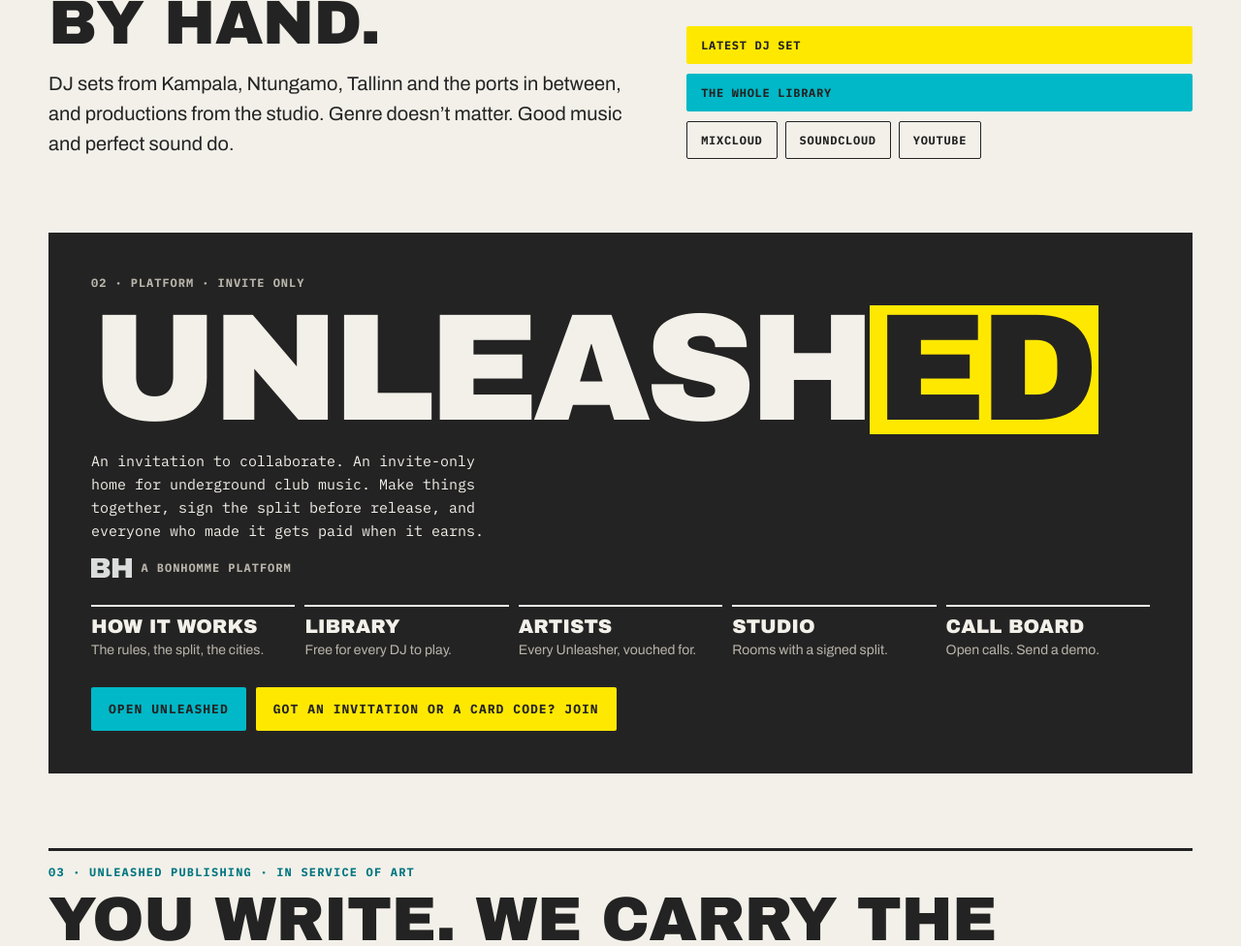
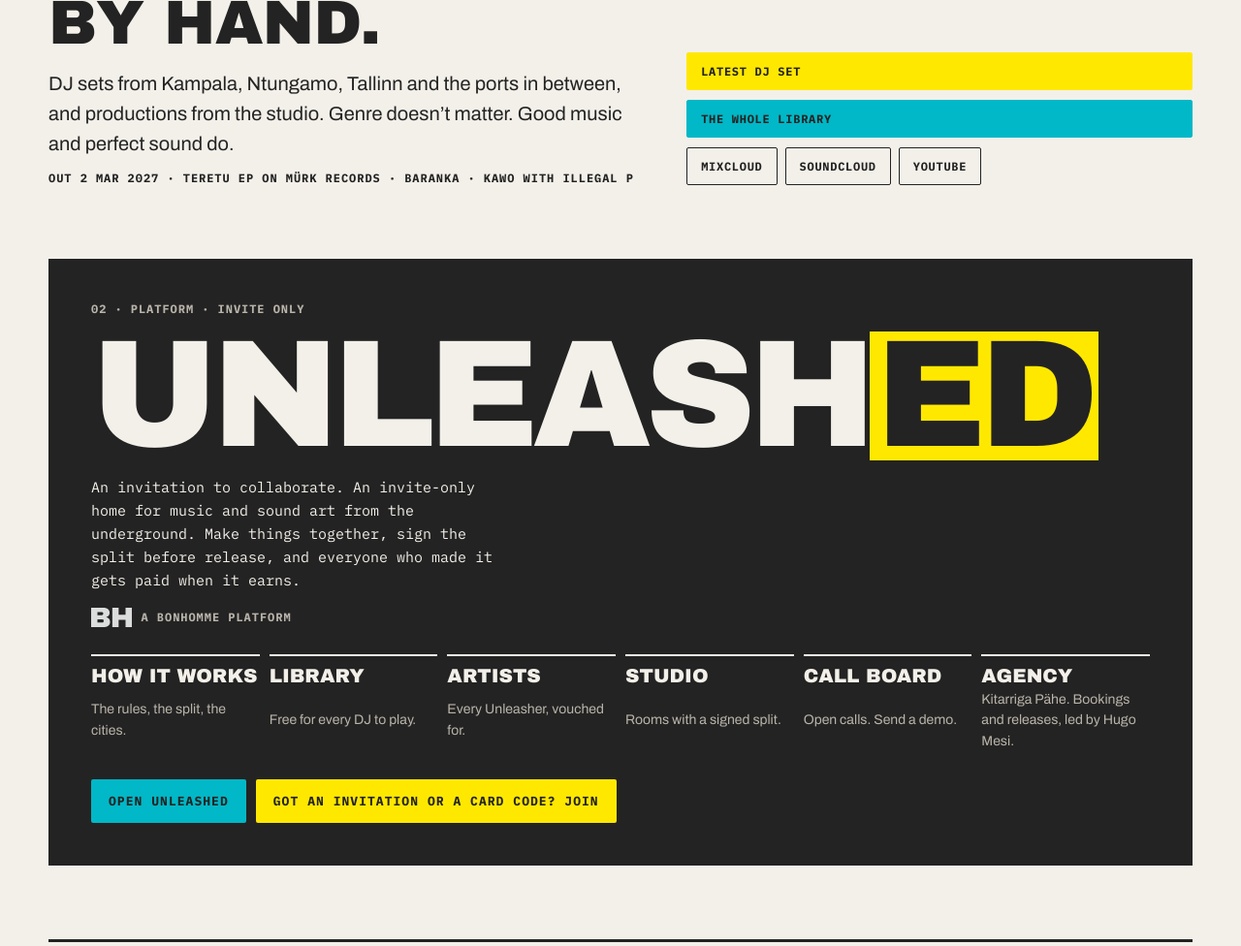
Before and after one commit to theoriginalbonhomme/theoriginalbonhomme.github.io, a plain HTML site: page index.html in a window 1280 px wide. Shown: the part 1000-1976 px from the top of the page at 97% size. Drawn offline with Linux system fonts and the light colour scheme.

Commit message:
One road: platform for music and sound art, agency, release day, Kati's new page
Co-Authored-By: Claude Opus 5.5 <noreply@anthropic.com>
Claude-Session: https://claude.ai/code/session_01J3QFvfEfShj7rGoi2Nvcy7

```diff
--- a/index.html
+++ b/index.html
@@ -191,6 +191,7 @@ footer img{height:24px;width:auto;filter:var(--logo)}
       <p class="eyebrow">01 · Music</p>
       <h2 class="sec" id="music-h">Deep dub to techno. Made by hand.</h2>
       <p class="lead">DJ sets from Kampala, Ntungamo, Tallinn and the ports in between, and productions from the studio. Genre doesn’t matter. Good music and perfect sound do.</p>
+      <p class="mono" style="margin:6px 0 0;font-weight:700">Out 2 Mar 2027 · Teretu EP on MÜRK Records · Baranka · KAWO with iLLEGAL P</p>
     </div>
     <div class="acts">
       <a class="btn ye" href="/unleashed/#channel">Latest DJ set</a>
@@ -207,7 +208,7 @@ footer img{height:24px;width:auto;filter:var(--logo)}
     <div style="display:grid;gap:16px">
       <p class="mono kick">02 · Platform · invite only</p>
       <h2 class="word" id="un-h">Unleash<span>ed</span></h2>
-      <p class="line">An invitation to collaborate. An invite-only home for underground club music. Make things together, sign the split before release, and everyone who made it gets paid when it earns.</p>
+      <p class="line">An invitation to collaborate. An invite-only home for music and sound art from the underground. Make things together, sign the split before release, and everyone who made it gets paid when it earns.</p>
       <div class="by"><img src="img/bonhomme-bh.svg" alt=""><span class="mono">A BONHOMME platform</span></div>
     </div>
     <div class="parts">
@@ -216,6 +217,7 @@ footer img{height:24px;width:auto;filter:var(--logo)}
       <a href="/unleashed/#artists"><b>Artists</b><span>Every Unleasher, vouched for.</span></a>
       <a href="/unleashed/#studio"><b>Studio</b><span>Rooms with a signed split.</span></a>
       <a href="/unleashed/#collab"><b>Call board</b><span>Open calls. Send a demo.</span></a>
+      <a href="mailto:theoriginalbonhomme@gmail.com?subject=Kitarriga%20P%C3%A4he%20bookings"><b>Agency</b><span>Kitarriga Pähe. Bookings and releases, led by Hugo Mesi.</span></a>
     </div>
     <div class="acts">
       <a class="b tq" href="/unleashed/">Open Unleashed</a>
@@ -235,7 +237,7 @@ footer img{height:24px;width:auto;filter:var(--logo)}
         <h3>Kati Murutar</h3>
         <p>“Meistrite aabits”, two volumes for learners of Estonian aged 7 to 107, and the word game “Nii palju tähendusi!”. Out for her jubilee on 21 March 2027.</p>
         <div class="row">
-          <a class="btn" href="/unleashed/#artist-kati-murutar">Kati’s page</a>
+          <a class="btn" href="/unleashed/#author-kati-murutar">Kati’s page</a>
           <a class="btn" href="/nii-palju-tahendusi/">Play the game</a>
         </div>
       </div>
```
